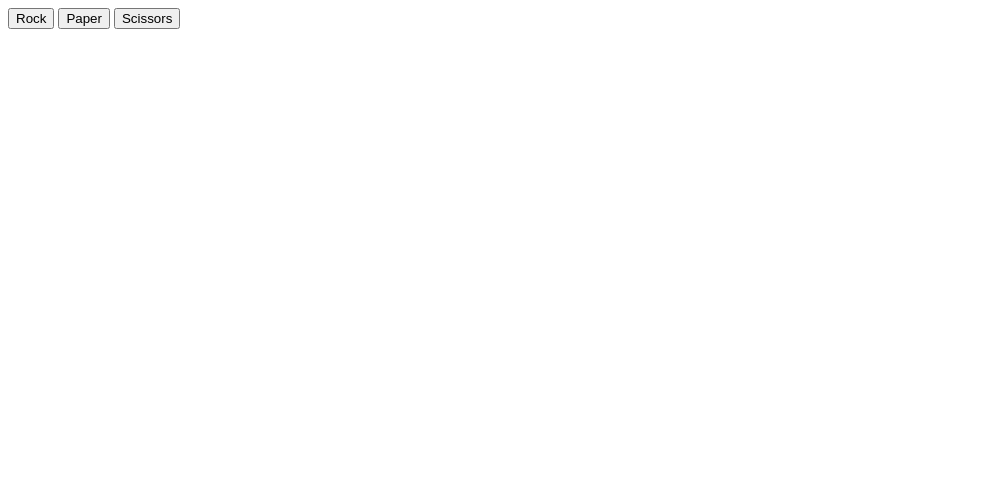
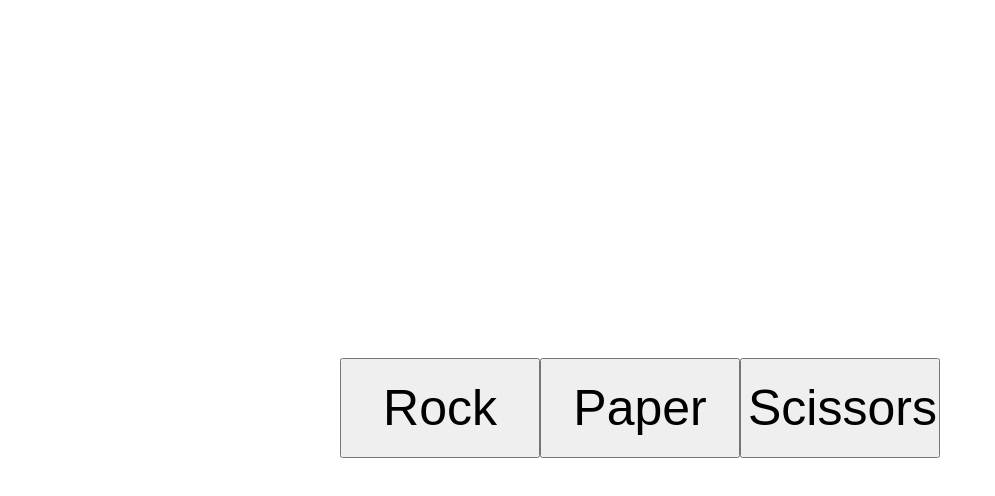
Before and after one commit to TGGavin/rps-project, a plain HTML site: page index.html in a window 1280 px wide. Shown: the whole page, without its empty margins (0-995 px from the left). Drawn offline with Linux system fonts and the light colour scheme.

Commit message:
made buttons larger and more readable

```diff
--- a/index.html
+++ b/index.html
@@ -5,6 +5,17 @@
     <meta name="viewport" content="width=device-width, initial-scale=1.0">
     <title>Rock-Paper-Scissors</title>
 <style>
+    #rps-menu {
+        display: flex;
+        justify-content: center;
+        padding: 350px 0px 350px 0px;
+    }
+
+    #rps-menu > button {
+        width: 200px;
+        height: 100px;
+        font-size: 50px;
+    }
 </style>
 </head>
 <body>
@@ -14,6 +25,7 @@
 <button>Scissors</button>
 </div>
 <script>
+
     function getComputerChoice() {
     const rpsArray = ["rock", "paper", "scissors"]
     const randNum = Math.floor(Math.random() * 3)
```
